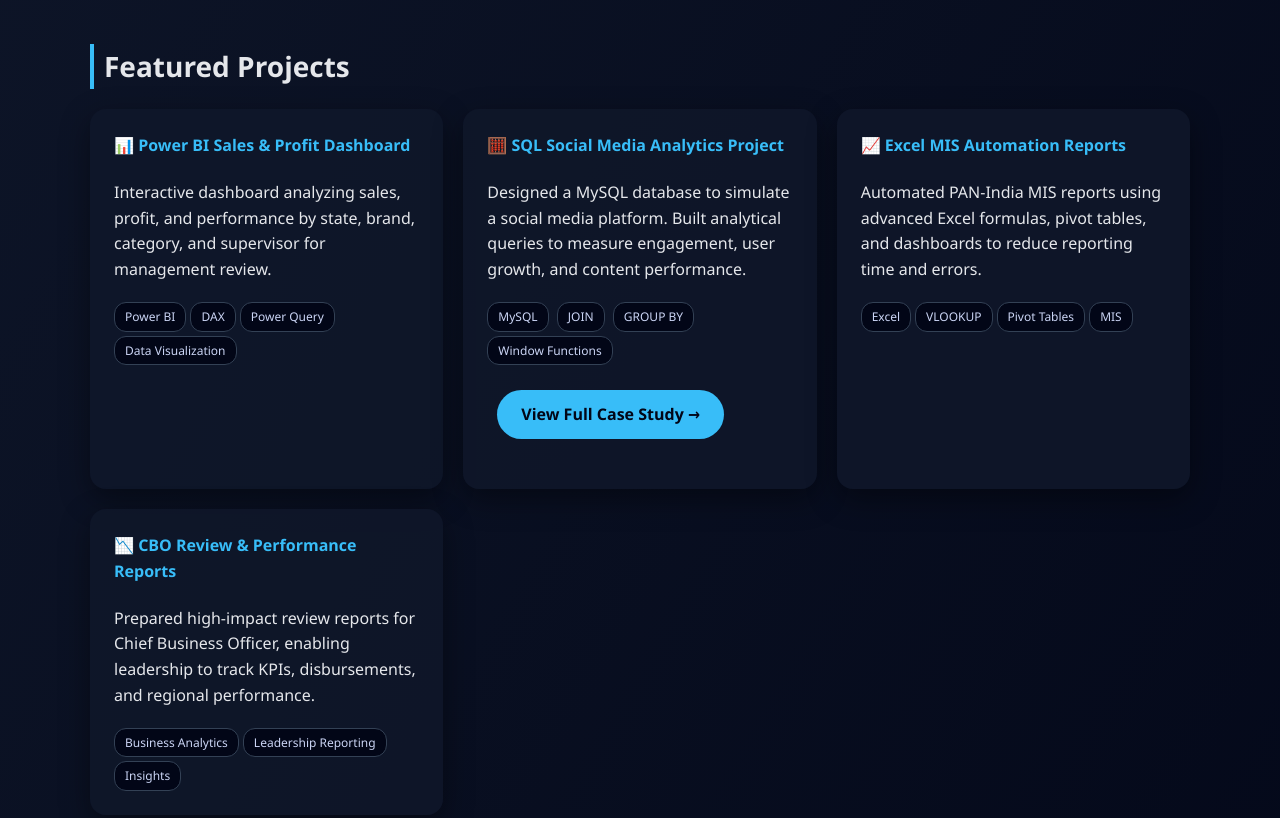
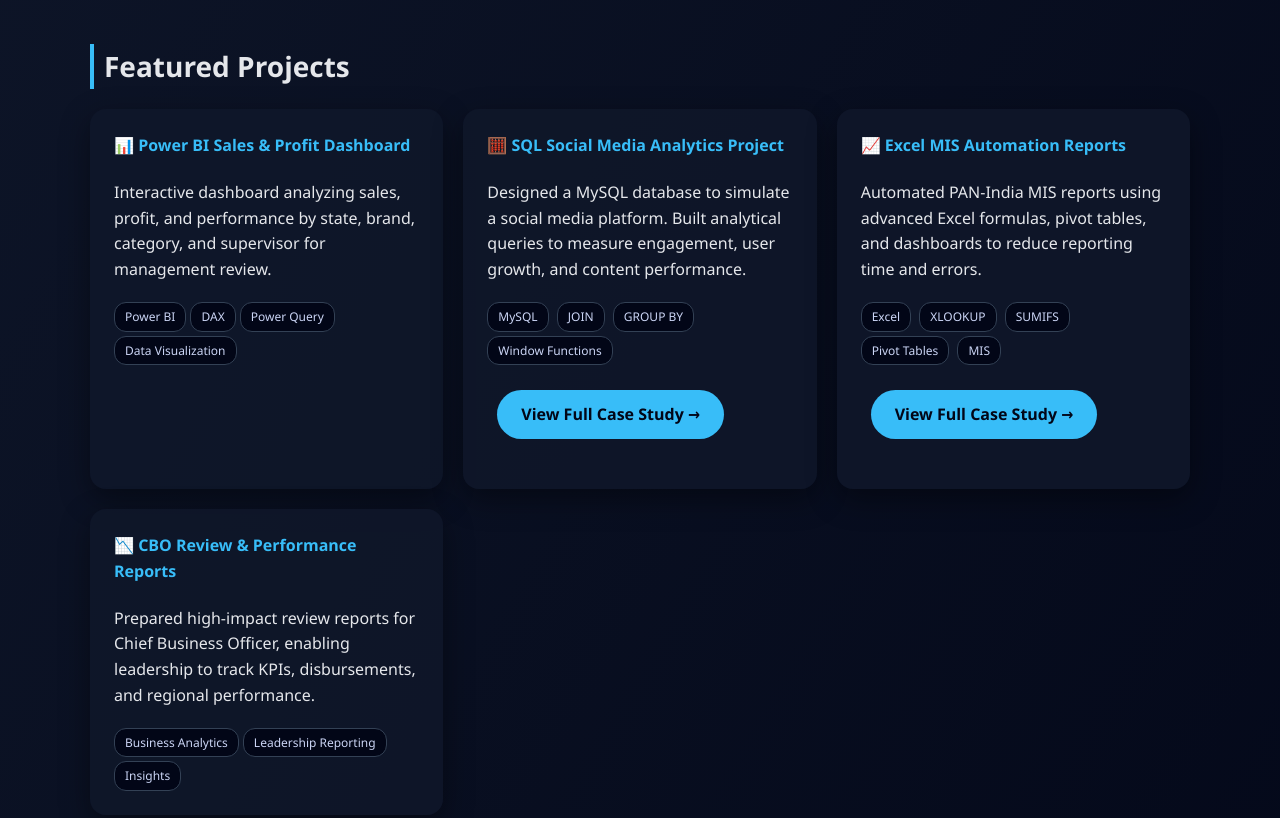
Before and after one commit to amangupta63889-maker/aman-portfolio, a plain HTML site: page index.html in a window 1280 px wide. Shown: the part 798-1616 px from the top of the page. Drawn offline with Linux system fonts and the light colour scheme.

Commit message:
Update index.html

```diff
--- a/index.html
+++ b/index.html
@@ -122,14 +122,27 @@
   </p>
 </div>
 
-    <div class="card">
-      <h4>📈 Excel MIS Automation Reports</h4>
-      <p>Automated PAN-India MIS reports using advanced Excel formulas, pivot tables, and dashboards to reduce reporting time and errors.</p>
-      <div class="tags">
-        <span>Excel</span><span>VLOOKUP</span><span>Pivot Tables</span><span>MIS</span>
-      </div>
-    </div>
+   <div class="card">
+  <h4>📈 Excel MIS Automation Reports</h4>
+  <p>
+    Automated PAN-India MIS reports using advanced Excel formulas,
+    pivot tables, and dashboards to reduce reporting time and errors.
+  </p>
 
+  <div class="tags">
+    <span>Excel</span>
+    <span>XLOOKUP</span>
+    <span>SUMIFS</span>
+    <span>Pivot Tables</span>
+    <span>MIS</span>
+  </div>
+
+  <p style="margin-top:15px;">
+    <a class="btn" href="excel-project.html">
+      View Full Case Study →
+    </a>
+  </p>
+</div>
     <div class="card">
       <h4>📉 CBO Review & Performance Reports</h4>
       <p>Prepared high-impact review reports for Chief Business Officer, enabling leadership to track KPIs, disbursements, and regional performance.</p>
```
